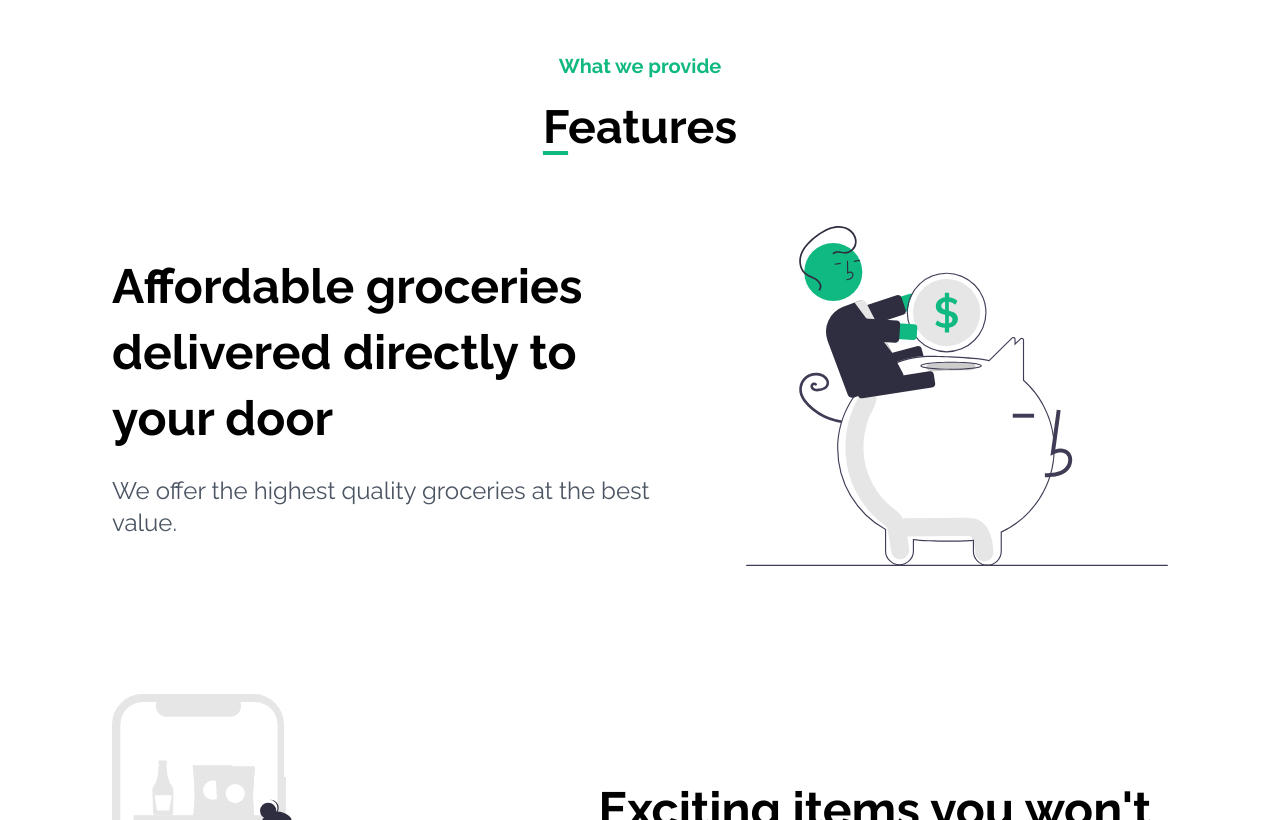
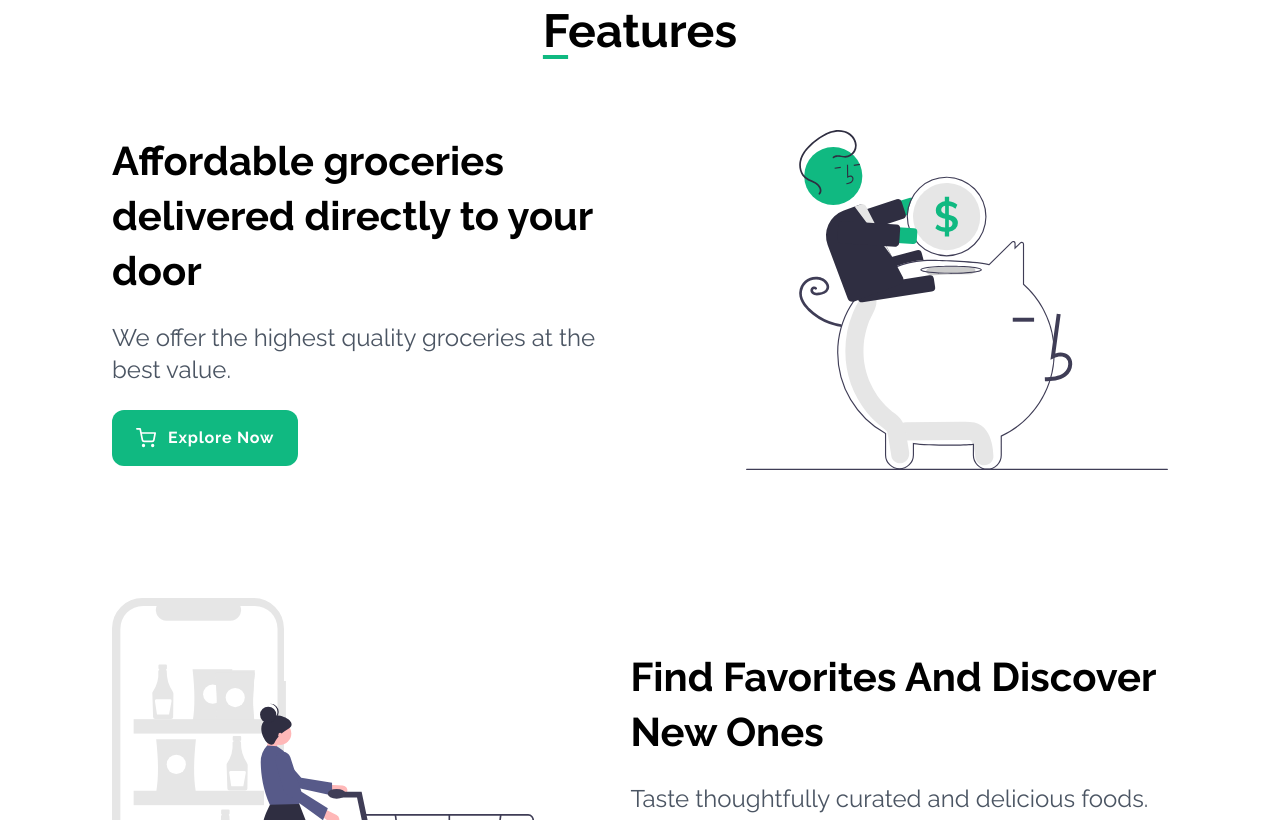
Before and after one commit to beyourahi/kacha-bazar, a Next.js app: page / in a window 1280 px wide. Shown: the part 1980-2800 px from the top of the page. Built offline with nearby package versions, Linux system fonts and the light colour scheme.

Commit message:
refactor ⚙️

```diff
--- a/data.ts
+++ b/data.ts
@@ -66,10 +66,10 @@ export const nav_menu = [
         name: "FAQ",
         link: "#faq",
     },
-    {
-        name: "About",
-        link: "#about",
-    },
+    // {
+    //     name: "About",
+    //     link: "#about",
+    // },
     {
         name: "Contact",
         link: "#contact",
--- /dev/null
+++ b/src/app/Components/About/About.tsx
@@ -0,0 +1,17 @@
+export const About = () => (
+    <section
+        id="about"
+        className="container flex items-center justify-center w-full py-32 mx-auto text-center bg-red-800"
+    >
+        {/*//!  Headings  */}
+        <div>
+            {/*//!  Sub Heading  */}
+            <h2 className="mb-3 text-xl font-bold text-emerald-500">
+                Little backstory
+            </h2>
+
+            {/*//! Heading  */}
+            <h1 className="mb-20 text-[2.9rem] font-bold">Meet The Founder</h1>
+        </div>
+    </section>
+);
--- a/src/app/Components/Contact/Contact.tsx
+++ b/src/app/Components/Contact/Contact.tsx
@@ -4,7 +4,7 @@ import Image from "next/image";
 export const Contact = () => (
     <section
         id="contact"
-        className="container flex flex-col items-center justify-center w-full py-20 mx-auto text-center"
+        className="container flex flex-col items-center justify-center w-full py-32 mx-auto text-center"
     >
         {/*//!  Headings  */}
         <div>
--- a/src/app/Components/Discount_Banner.tsx/DiscountBanner.tsx
+++ b/src/app/Components/Discount_Banner.tsx/DiscountBanner.tsx
@@ -1,7 +1,7 @@
 import { ShopNowButton } from "@src/app/Utils/ShopNowButton";
 
 export const DiscountBanner = () => (
-    <section className="flex flex-col items-center justify-center w-full space-y-12 py-52 py bg-[url('/images/discount_bg.png')] bg-no-repeat bg-cover bg-center">
+    <section className="flex flex-col items-center justify-center w-full space-y-12 py-52 py bg-[url('/images/discount_bg.png')] bg-no-repeat bg-cover bg-center container mx-auto rounded-[3rem]">
         <h1 className="text-5xl font-bold">
             Get 50% off on your first 2 orders!{" "}
         </h1>
--- a/src/app/Components/FAQ/FAQ.tsx
+++ b/src/app/Components/FAQ/FAQ.tsx
@@ -8,7 +8,7 @@ import Image from "next/image";
 export const FAQ = () => (
     <section
         id="faq"
-        className="flex flex-col items-center w-full py-32 text-center bg-gray-100"
+        className="flex flex-col items-center w-full py-32 text-center"
     >
         <div className="container mx-auto">
             {/*//!  Headings  */}
@@ -46,7 +46,7 @@ export const FAQ = () => (
                 />
 
                 {/*//! FAQs  */}
-                <div className="w-[55%] p-2 mx-auto bg-gray-100 space-y-4 divide-y-2 divide-gray-200">
+                <div className="w-[55%] p-2 mx-auto space-y-4 divide-y-2 divide-gray-200">
                     {faqs.map((faq) => (
                         <Disclosure
                             key={faq.question}
--- a/src/app/Components/Features/Features.tsx
+++ b/src/app/Components/Features/Features.tsx
@@ -1,9 +1,11 @@
+import { Button } from "@src/app/Utils/Button";
 import Image from "next/image";
+import { FiShoppingCart } from "react-icons/fi";
 
 export const Features = () => (
     <section
         id="features"
-        className="container flex flex-col w-full py-32 mx-auto my-24 space-y-8"
+        className="container flex flex-col w-full py-32 mx-auto space-y-8"
     >
         {/*//!  Headings  */}
         <div className="text-center">
@@ -23,15 +25,22 @@ export const Features = () => (
 
         {/*//!  Features List  */}
         <div className="flex flex-col space-y-32">
-            <div className="flex items-center justify-between space-x-16 px-28">
-                <div className="flex flex-col space-y-6">
-                    <h1 className="text-5xl font-bold leading-snug">
+            <div className="flex items-center justify-between space-x-24 px-28">
+                <div className="flex flex-col items-start space-y-6">
+                    <h1 className="text-[2.5rem] font-bold leading-snug">
                         Affordable groceries delivered directly to your door
                     </h1>
                     <p className="text-2xl text-gray-600">
                         We offer the highest quality groceries at the best
                         value.
                     </p>
+                    <Button
+                        target="/shop"
+                        styles="bg-emerald-500 hover:bg-emerald-600 text-white"
+                        icon={<FiShoppingCart />}
+                    >
+                        Explore Now
+                    </Button>
                 </div>
                 <Image
                     width={200}
@@ -42,7 +51,7 @@ export const Features = () => (
                 />
             </div>
 
-            <div className="flex items-center justify-between space-x-16 px-28">
+            <div className="flex items-center justify-between space-x-24 px-28">
                 <Image
                     width={200}
                     height={200}
@@ -50,24 +59,38 @@ export const Features = () => (
                     alt="FAQ Image"
                     className="w-[40%]"
                 />
-                <div className="flex flex-col space-y-6">
-                    <h1 className="text-5xl font-bold leading-snug">
-                        Exciting items you won&apos;t find elsewhere
+                <div className="flex flex-col items-start space-y-6">
+                    <h1 className="text-[2.5rem] font-bold leading-snug">
+                        Find Favorites And Discover New Ones
                     </h1>
                     <p className="text-2xl text-gray-600">
                         Taste thoughtfully curated and delicious foods.
                     </p>
+                    <Button
+                        target="/shop"
+                        styles="bg-white hover:bg-emerald-500 text-emerald-500 hover:text-white border-emerald-500 border-2"
+                        icon={<FiShoppingCart />}
+                    >
+                        Explore Now
+                    </Button>
                 </div>
             </div>
 
-            <div className="flex items-center justify-between space-x-16 px-28">
-                <div className="flex flex-col space-y-6">
-                    <h1 className="text-5xl font-bold leading-snug">
+            <div className="flex items-center justify-between space-x-24 px-28">
+                <div className="flex flex-col items-start space-y-6">
+                    <h1 className="text-[2.5rem] font-bold leading-snug">
                         Free Delivery. No Fees.
                     </h1>
                     <p className="text-2xl text-gray-600">
                         Enjoy no subscription fees and a low minimum order.
                     </p>
+                    <Button
+                        target="/shop"
+                        styles="bg-emerald-500 hover:bg-emerald-600 text-white"
+                        icon={<FiShoppingCart />}
+                    >
+                        Explore Now
+                    </Button>
                 </div>
                 <Image
                     width={200}
--- a/src/app/Components/Footer/Footer.tsx
+++ b/src/app/Components/Footer/Footer.tsx
@@ -11,9 +11,9 @@ import { MdLocationOn } from "react-icons/md";
 const year = new Date().getFullYear();
 
 export const Footer = () => (
-    <footer className="bg-gray-100 mt-60">
+    <footer className="bg-gray-100 mt-44">
         <div className="container mx-auto divide-y-2 divide-gray-300">
-            <div className="flex justify-center space-x-24 py-28">
+            <div className="flex justify-center py-32 space-x-24">
                 {/*//! Branding  */}
                 <div className="flex flex-col space-y-8">
                     <Logo />
@@ -102,7 +102,7 @@ export const Footer = () => (
                 </div>
             </div>
 
-            <div className="py-6 text-center">
+            <div className="py-8 text-center">
                 <h4 className="text-sm font-semibold text-gray-600">
                     All Rights Reserved &copy; Kacha Bazer {year}
                 </h4>
--- a/src/app/globals.css
+++ b/src/app/globals.css
@@ -8,7 +8,7 @@
 }
 
 *::-webkit-scrollbar {
-    width: 0.8rem;
+    width: 1rem;
     background-color: #fff;
 }
 
--- a/src/app/layout.tsx
+++ b/src/app/layout.tsx
@@ -1,8 +1,6 @@
 import "./globals.css";
 import { LayoutProps } from "types";
 import { Raleway } from "@next/font/google";
-import { Navbar } from "@src/app/Components/Navbar/Navbar";
-import { Footer } from "@src/app/Components/Footer/Footer";
 
 //! If loading a variable font, you don't need to specify the font weight
 const raleway = Raleway({
@@ -12,11 +10,7 @@ const raleway = Raleway({
 const RootLayout = ({ children }: LayoutProps) => (
     <html lang="en">
         <head />
-        <body className={`${raleway.className}`}>
-            <Navbar />
-            {children}
-            <Footer />
-        </body>
+        <body className={`${raleway.className}`}>{children}</body>
     </html>
 );
 
--- a/src/app/page.tsx
+++ b/src/app/page.tsx
@@ -3,17 +3,25 @@ import { DiscountBanner } from "@src/app/Components/Discount_Banner.tsx/Discount
 import { FAQ } from "@src/app/Components/FAQ/FAQ";
 import { Features } from "@src/app/Components/Features/Features";
 import { Hero } from "@src/app/Components/Hero/Hero";
-import { ProductCategories } from "./Components/ProductCategories/ProductCategories";
+import { About } from "@src/app/Components/About/About";
+import { ProductCategories } from "@src/app/Components/ProductCategories/ProductCategories";
+import { Navbar } from "@src/app/Components/Navbar/Navbar";
+import { Footer } from "@src/app/Components/Footer/Footer";
 
 const Home = () => (
+    <>
+        <Navbar />
         <main className="flex flex-col items-center">
             <Hero />
             <ProductCategories />
             <DiscountBanner />
             <Features />
             <FAQ />
+            {/* <About /> */}
             <Contact />
         </main>
+        <Footer />
+    </>
 );
 
 export default Home;
```
Lines whose indentation alone changed are shown as unchanged.
